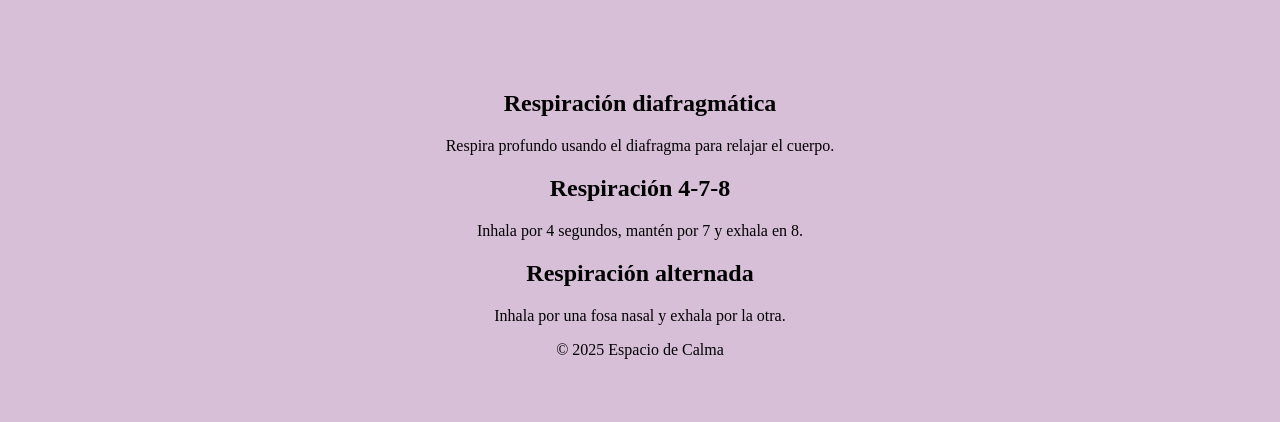
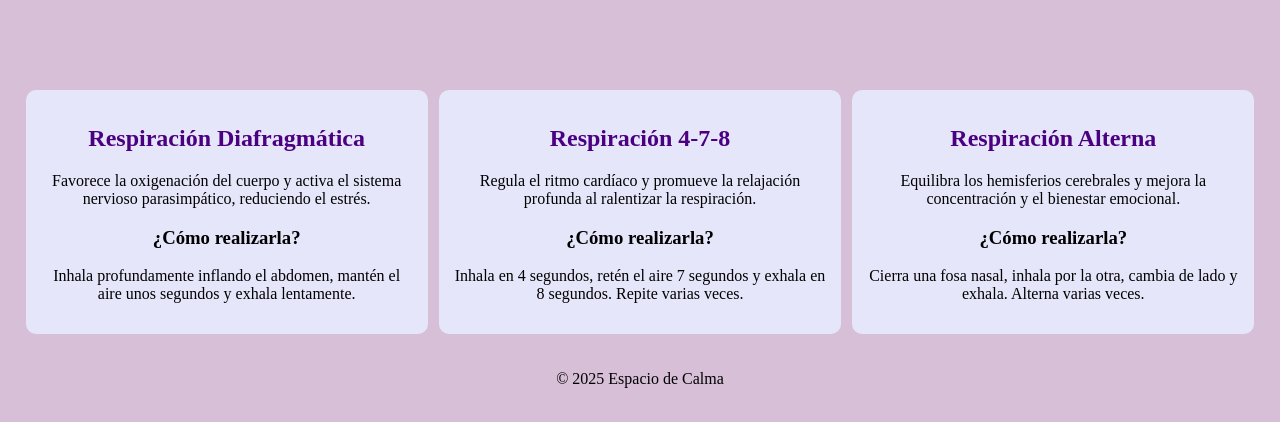
Before and after one commit to MariaGomez0510/CALMSPACE, a plain HTML site: page tecnicas.html in a window 1280 px wide. Shown: the part 168-590 px from the top of the page. Drawn offline with Linux system fonts and the light colour scheme.

Commit message:
tecnicas.html

```diff
--- a/tecnicas.html
+++ b/tecnicas.html
@@ -5,24 +5,47 @@
     <meta name="viewport" content="width=device-width, initial-scale=1.0">
     <title>Técnicas de Respiración</title>
     <link rel="stylesheet" href="estilo.css">
+    <style>
+        main {
+            display: flex;
+            justify-content: space-around;
+            text-align: center;
+            padding: 20px;
+        }
+        .tecnica {
+            width: 30%;
+            background-color: #E6E6FA;
+            padding: 15px;
+            border-radius: 10px;
+        }
+        .tecnica h2 {
+            color: #4B0082;
+        }
+    </style>
 </head>
 <body>
     <header>
         <h1>Técnicas de Respiración</h1>
     </header>
     <main>
-        <section>
-            <h2>Respiración diafragmática</h2>
-            <p>Respira profundo usando el diafragma para relajar el cuerpo.</p>
-        </section>
-        <section>
+        <div class="tecnica">
+            <h2>Respiración Diafragmática</h2>
+            <p>Favorece la oxigenación del cuerpo y activa el sistema nervioso parasimpático, reduciendo el estrés.</p>
+            <h3>¿Cómo realizarla?</h3>
+            <p>Inhala profundamente inflando el abdomen, mantén el aire unos segundos y exhala lentamente.</p>
+        </div>
+        <div class="tecnica">
             <h2>Respiración 4-7-8</h2>
-            <p>Inhala por 4 segundos, mantén por 7 y exhala en 8.</p>
-        </section>
-        <section>
-            <h2>Respiración alternada</h2>
-            <p>Inhala por una fosa nasal y exhala por la otra.</p>
-        </section>
+            <p>Regula el ritmo cardíaco y promueve la relajación profunda al ralentizar la respiración.</p>
+            <h3>¿Cómo realizarla?</h3>
+            <p>Inhala en 4 segundos, retén el aire 7 segundos y exhala en 8 segundos. Repite varias veces.</p>
+        </div>
+        <div class="tecnica">
+            <h2>Respiración Alterna</h2>
+            <p>Equilibra los hemisferios cerebrales y mejora la concentración y el bienestar emocional.</p>
+            <h3>¿Cómo realizarla?</h3>
+            <p>Cierra una fosa nasal, inhala por la otra, cambia de lado y exhala. Alterna varias veces.</p>
+        </div>
     </main>
     <footer>
         <p>&copy; 2025 Espacio de Calma</p>
```
